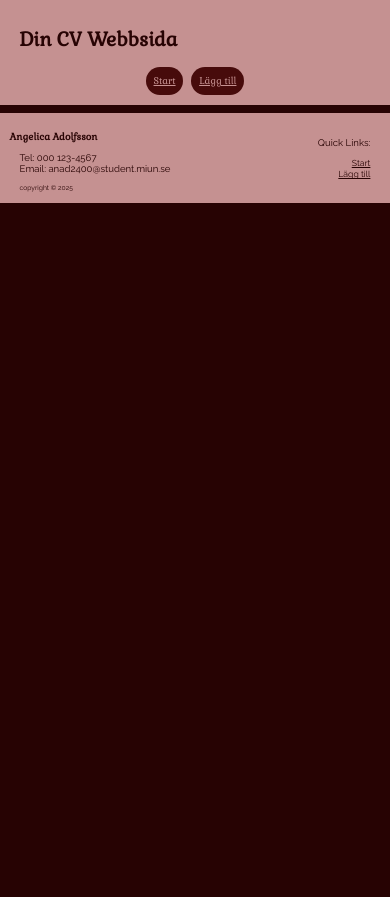
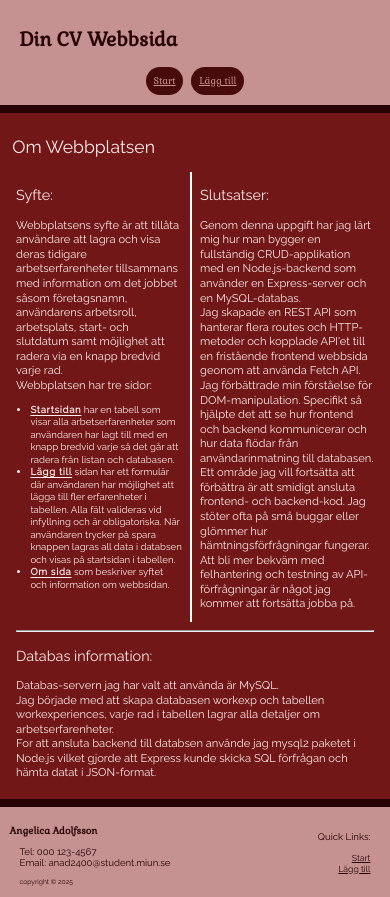
Before and after one commit to Aeja98/WorkExperience, a website: page dist/about.html in a window 390 px wide. Before the commit the page ends 844 px from the top, so only its background shows below. Drawn offline with Linux system fonts and the light colour scheme.

Commit message:
Filled out info in about page, styled it & made sure its responsive

```diff
--- a/dist/about.html
+++ b/dist/about.html
@@ -16,6 +16,48 @@
     </div>
   </nav>
 
+  <main class="aboutMain">
+    <h2>Om Webbplatsen</h2>
+    <div class="abtDivLeft">
+      <h3>Syfte:</h3>
+      <p>
+        Webbplatsens syfte är att tillåta användare att lagra och visa deras tidigare arbetserfarenheter tillsammans med information om det jobbet såsom företagsnamn, användarens arbetsroll, arbetsplats, start- och slutdatum samt möjlighet att radera via en knapp bredvid varje rad.
+        <br>
+        Webbplatsen har tre sidor:
+        <br>
+        <ul>
+          <li><span id="listEl">Startsidan</span> har en tabell som visar alla arbetserfarenheter som användaren har lagt till med en knapp bredvid varje så det går att radera från listan och databasen.</li>
+          <li><span id="listEl">Lägg till</span> sidan har ett formulär där användaren har möjlighet att lägga till fler erfarenheter i tabellen. Alla fält valideras vid infyllning och är obligatoriska. När användaren trycker på spara knappen lagras all data i databsen och visas på startsidan i tabellen.</li>
+          <li><span id="listEl">Om sida</span> som beskriver syftet och information om webbsidan.</li>
+        </ul>
+      </p>
+    </div>
+
+    <div class="abtDivRight">
+        <h3>Slutsatser:</h3>
+        <p>
+          Genom denna uppgift har jag lärt mig hur man bygger en fullständig CRUD-applikation med en Node.js-backend som använder en Express-server och en MySQL-databas.
+          <br>
+          Jag skapade en REST API som hanterar flera routes och HTTP-metoder och kopplade API'et till en fristående frontend webbsida geonom att använda Fetch API.
+          <br>
+          Jag förbättrade min förståelse för DOM-manipulation. Specifikt så hjälpte det att se hur frontend och backend kommunicerar och hur data flödar från användarinmatning till databasen.
+          <br>
+          Ett område jag vill fortsätta att förbättra är att smidigt ansluta frontend- och backend-kod. Jag stöter ofta på små buggar eller glömmer hur hämtningsförfrågningar fungerar. Att bli mer bekväm med felhantering och testning av API-förfrågningar är något jag kommer att fortsätta jobba på.
+        </p>
+    </div>
+
+    <div class="abtDivBottom">
+      <hr>
+      <h3>Databas information:</h3>
+      <p>
+        Databas-servern jag har valt att använda är MySQL.
+        <br>
+        Jag började med att skapa databasen workexp och tabellen workexperiences, varje rad i tabellen lagrar alla detaljer om arbetserfarenheter.<br>
+        For att ansluta backend till databsen använde jag mysql2 paketet i Node.js vilket gjorde att Express kunde skicka SQL förfrågan och hämta datat i JSON-format.
+      </p>
+    </div>
+
+  </main>
 
   <footer>
     <span id="footLeft">
--- a/dist/styles/style.css
+++ b/dist/styles/style.css
@@ -208,6 +208,47 @@ input:focus::placeholder{color: #00000030;}
     box-shadow: #1e0000e6 0px 6px 12px -2px, #390000c4 0px 3px 7px -3px;
 }
 
+.aboutMain {
+    background-color: #902020b5;
+    display: grid;
+    grid-template-columns: auto;
+    grid-template-rows: auto;
+}
+.abtDivLeft {
+    grid-row: auto;
+    grid-column: 1/2;
+    padding: 0 0.5em 0 1em;
+    border-right: solid white 2px;
+}
+.abtDivRight {
+    grid-row: auto;
+    grid-column: 2/3;
+    padding: 0 1em 0 0.5em;
+}
+.abtDivBottom {
+    grid-row: auto;
+    grid-column: 1/3;
+    padding: 0 1em 0.5em 1em;
+}
+.abtDivLeft h3, .abtDivRight h3, .abtDivBottom h3 {
+    font-size: 0.9em;
+    font-weight: 100;
+}
+.abtDivLeft p, .abtDivRight p, .abtDivBottom p {
+    font-size: 0.7em;
+    line-height: 1.3em;
+}
+.abtDivLeft ul {
+    font-size: 0.6em;
+    padding: 0 0 0 1.5em;
+    line-height: 1.3em;
+}
+#listEl {
+    font-weight: 600;
+    text-decoration: underline;
+    text-underline-offset: 0.2em;
+    letter-spacing: 0.07em;
+}
 
 footer {
     font-family: Raleway, sans-serif;
@@ -266,6 +307,10 @@ footer {
     input[type="date"] {font-size: 0.9em; max-height: 3em; width: 100%;}
     #submitBtn, #resetBtn {width: 13em; height: 2.5em; margin: 1em 0 0 0;}
 
+    .abtDivLeft h3, .abtDivRight h3, .abtDivBottom h3 {font-size: 1em;}
+    .abtDivLeft p, .abtDivRight p, .abtDivBottom p {font-size: 0.8em;}
+    .abtDivLeft ul {font-size: 0.7em;}
+
 }
 @media only screen and (min-width: 1000px){
     body {font-size: 170%;}
@@ -279,4 +324,8 @@ footer {
     input::placeholder{font-size: 1em;}
     input[type="date"] {font-size: 1.2em; height: 2.4em;}
     #submitBtn, #resetBtn {width: 13em; height: 2.5em; font-size: 1em;}
+
+    .abtDivLeft h3, .abtDivRight h3, .abtDivBottom h3 {font-size: 1.1em;}
+    .abtDivLeft p, .abtDivRight p, .abtDivBottom p {font-size: 0.9em;}
+    .abtDivLeft ul {font-size: 0.8em;}
 }
```
